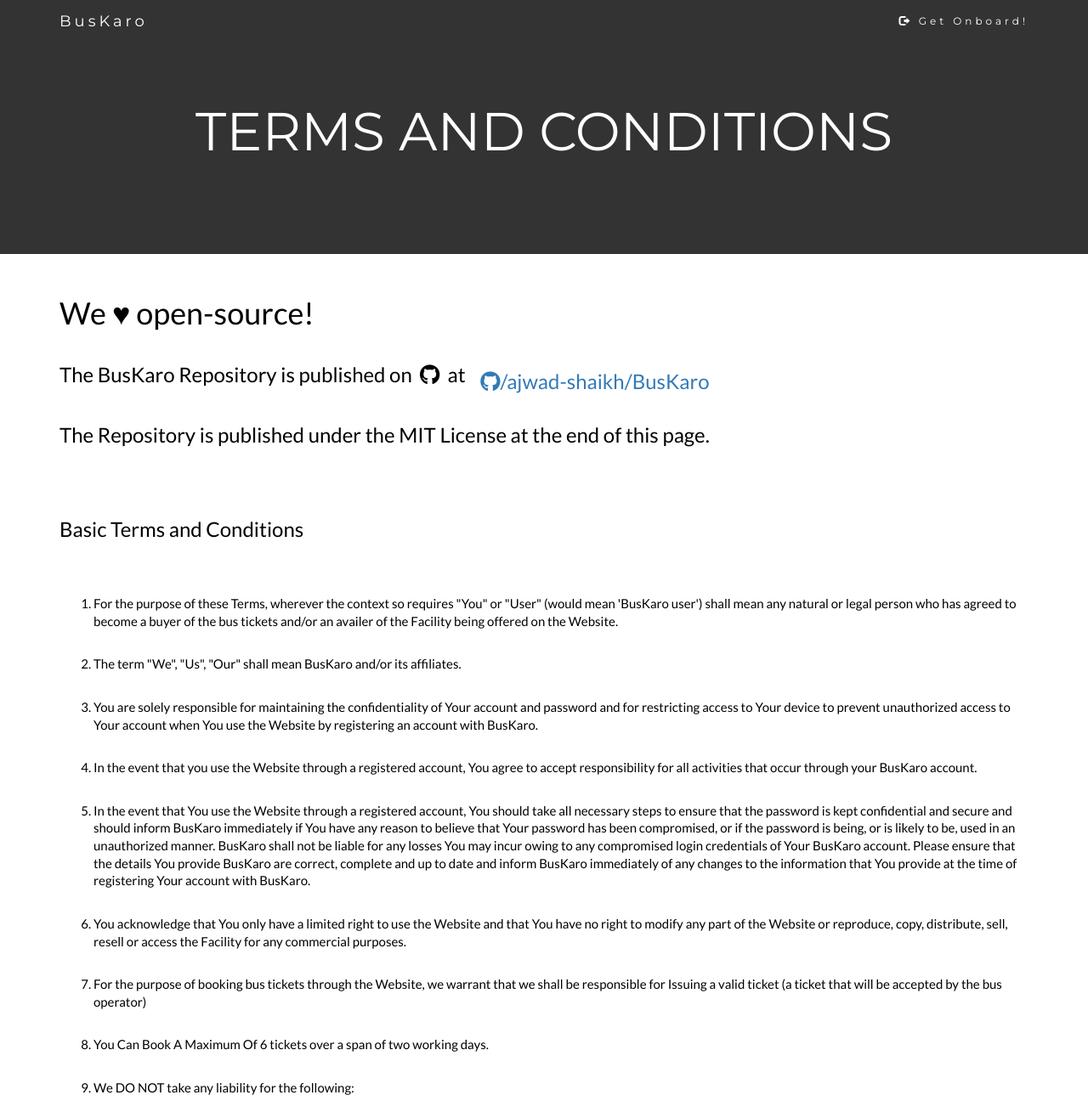
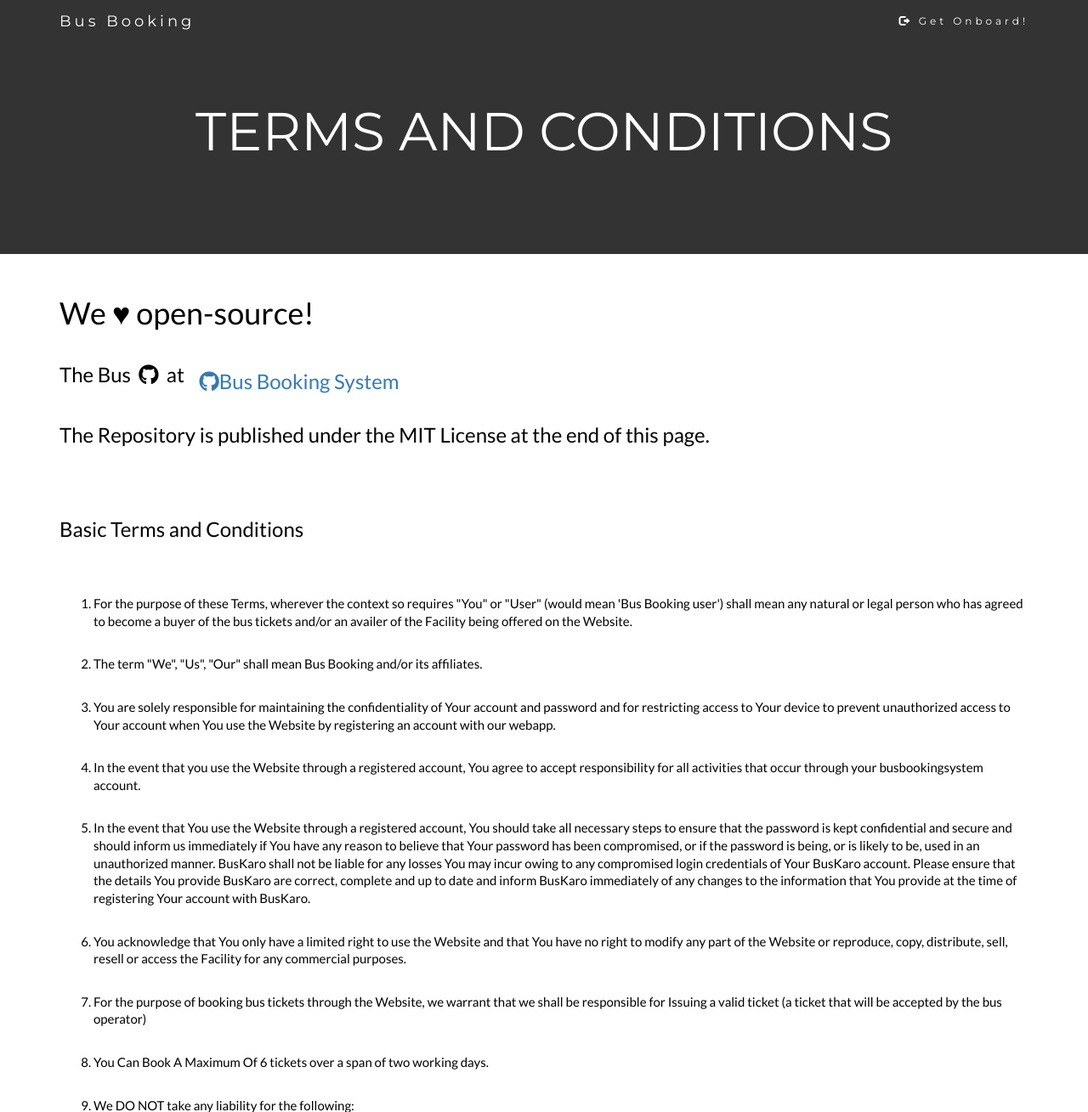
Before and after one commit to Benezerds/BusBookingSystem, a PHP site: page /tandc.php in a window 1280 px wide. Shown: the top 1309 px of the page at 85% size. Run offline with PHP 8.4, Linux system fonts and the light colour scheme; some libraries are stand-ins or nearby versions.

Commit message:
Change some naming conventions

```diff
--- a/Model/UserProfileModel.php
+++ b/Model/UserProfileModel.php
@@ -23,7 +23,6 @@
 
         public function studentProfile(){
             $sql_instance = "SELECT * FROM busbooking.student WHERE RollNo='$this->userID'";
-
             require_once("../Dao/Connection.php");
             $result = $this->conn->query($sql_instance);
             $row = $result->fetch_assoc();
--- a/index.php
+++ b/index.php
@@ -142,7 +142,7 @@
 
 	<div class="footer w3layouts agileits">
     	<p><span class="copyleft">&copy;</span> 2023. </a></p>
-		<p><a class="underline" href="aboutus.php">About the Project</a></p>
+		<p><a class="underline" href="abo   utus.php">About the Project</a></p>
 	</div>
 
 </body>
--- a/tandc.php
+++ b/tandc.php
@@ -112,7 +112,7 @@
         <span class="icon-bar"></span>
         <span class="icon-bar"></span>
       </button>
-      <a class="navbar-brand" href="#">BusKaro</a>
+      <a class="navbar-brand" href="../View/Dashboard.php">Bus Booking</a>
     </div>
     <div class="collapse navbar-collapse" id="myNavbar">
       <ul class="nav navbar-nav navbar-right">
@@ -129,16 +129,16 @@
 
 <div class="container text-left">
   <h1>We &hearts; open-source!</h1>
-  <h3>The BusKaro Repository is published on &nbsp;<i class="fab fa-github"></i>&nbsp; at <button type="button" class="btn btn-link"><h3><a href="https://github.com/ajwad-shaikh/Buskaro#buskaro"><i class="fab fa-github"></i>/ajwad-shaikh/BusKaro</h3></a></button></h3>
+  <h3>The Bus  &nbsp;<i class="fab fa-github"></i>&nbsp; at <button type="button" class="btn btn-link"><h3><a href="https://github.com/Benezerds/BusBookingSystem"><i class="fab fa-github"></i>Bus Booking System</h3></a></button></h3>
 
   <h3> The Repository is published under the MIT License at the end of this page. </h3><br><br>
   <h3> Basic Terms and Conditions </h3><br><br>
     <ol>
-      <li>For the purpose of these Terms, wherever the context so requires "You" or "User" (would mean 'BusKaro user') shall mean any natural or legal person who has agreed to become a buyer of the bus tickets and/or an availer of the Facility being offered on the Website.</li>
-      <li>The term "We", "Us", "Our" shall mean BusKaro and/or its affiliates.</li>
-    <li>You are solely responsible for maintaining the confidentiality of Your account and password and for restricting access to Your device to prevent unauthorized access to Your account when You use the Website by registering an account with BusKaro.</li>
-    <li>In the event that you use the Website through a registered account, You agree to accept responsibility for all activities that occur through your BusKaro account.</li>
-    <li>In the event that You use the Website through a registered account, You should take all necessary steps to ensure that the password is kept confidential and secure and should inform BusKaro immediately if You have any reason to believe that Your password has been compromised, or if the password is being, or is likely to be, used in an unauthorized manner. BusKaro shall not be liable for any losses You may incur owing to any compromised login credentials of Your BusKaro account. Please ensure that the details You provide BusKaro are correct, complete and up to date and inform BusKaro immediately of any changes to the information that You provide at the time of registering Your account with BusKaro.</li>
+      <li>For the purpose of these Terms, wherever the context so requires "You" or "User" (would mean 'Bus Booking user') shall mean any natural or legal person who has agreed to become a buyer of the bus tickets and/or an availer of the Facility being offered on the Website.</li>
+      <li>The term "We", "Us", "Our" shall mean Bus Booking and/or its affiliates.</li>
+    <li>You are solely responsible for maintaining the confidentiality of Your account and password and for restricting access to Your device to prevent unauthorized access to Your account when You use the Website by registering an account with our webapp.</li>
+    <li>In the event that you use the Website through a registered account, You agree to accept responsibility for all activities that occur through your busbookingsystem account.</li>
+    <li>In the event that You use the Website through a registered account, You should take all necessary steps to ensure that the password is kept confidential and secure and should inform us immediately if You have any reason to believe that Your password has been compromised, or if the password is being, or is likely to be, used in an unauthorized manner. BusKaro shall not be liable for any losses You may incur owing to any compromised login credentials of Your BusKaro account. Please ensure that the details You provide BusKaro are correct, complete and up to date and inform BusKaro immediately of any changes to the information that You provide at the time of registering Your account with BusKaro.</li>
     <li>You acknowledge that You only have a limited right to use the Website and that You have no right to modify any part of the Website or reproduce, copy, distribute, sell, resell or access the Facility for any commercial purposes.</li>
     <li>For the purpose of booking bus tickets through the Website, we warrant that we shall be responsible for Issuing a valid ticket (a ticket that will be accepted by the bus operator)</li>
     <li>You Can Book A Maximum Of 6 tickets over a span of two working days.</li>
```
Also changed, not shown: busdb.sql.
